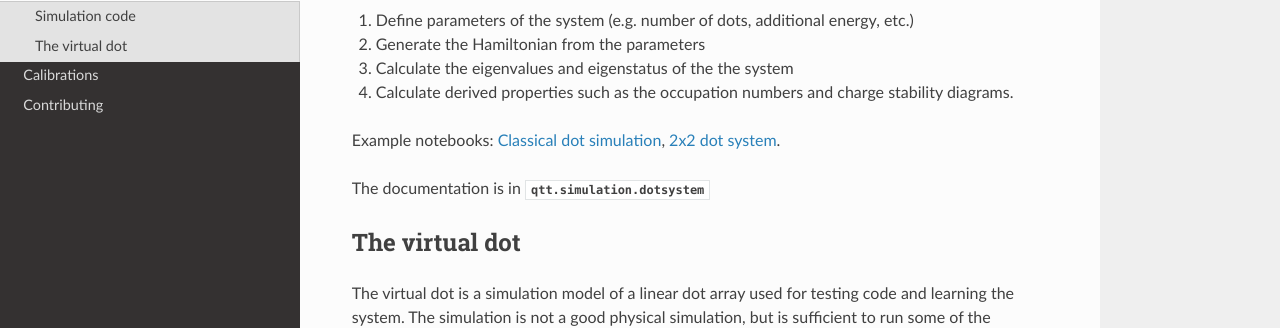
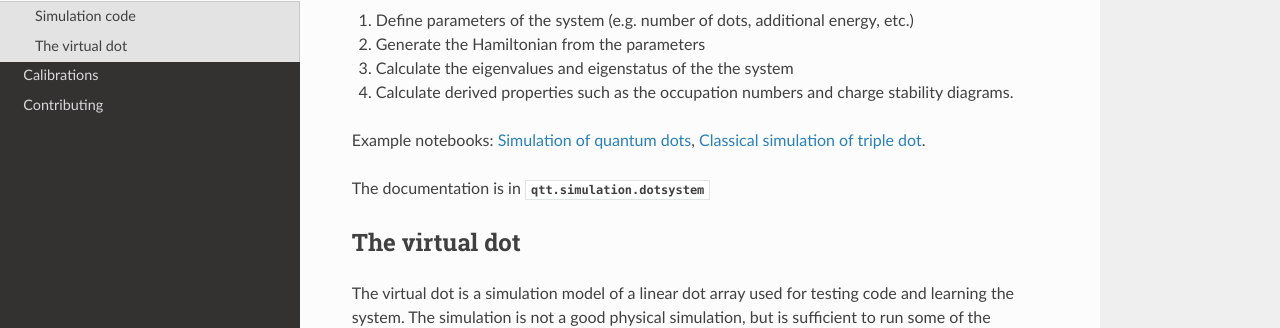
Before and after one commit to QuTech-Delft/qtt, a Sphinx documentation site: the page built from docs/simulation.rst, in a window 1280 px wide. Shown: the part 279-607 px from the top of the page. Built offline with Sphinx 7.4.7 and the Read the Docs theme 2.0.0, drawn with Linux system fonts in a browser that asks for light colours.

Commit message:
fix internal links

```diff
--- a/docs/conf.py
+++ b/docs/conf.py
@@ -39,6 +39,8 @@
     'sphinx.ext.mathjax',
     'sphinx.ext.autosummary',
     'nbsphinx']
+extensions += ['sphinx.ext.intersphinx']
+extensions += ['sphinx.ext.autosectionlabel']
 
 extensions += ['sphinx_automodapi.automodapi']
 
--- a/docs/simulation.rst
+++ b/docs/simulation.rst
@@ -11,13 +11,9 @@
 3. Calculate the eigenvalues and eigenstatus of the the system
 4. Calculate derived properties such as the occupation numbers and charge stability diagrams.
 
-Example notebooks: `Classical dot simulation <classicaldot_>`__, `2x2 dot system <twoxtwo>`_.
-
-.. _twoxtwo: notebooks/square_dot_tuning.html
-.. _classicaldot: notebooks/example_classical_dot_simulation.html
+Example notebooks: :ref:`Simulation of quantum dots`, :ref:`Classical simulation of triple dot`.
 
 The documentation is in :py:mod:`qtt.simulation.dotsystem`
-
 
 
 The virtual dot
@@ -27,6 +23,6 @@
 The simulation is not a good physical simulation, but is sufficient to run some of the measurement and analysis functions.
 
 
-For a complete example, see the notebook `Using the virtual dot array <notebooks/example_virtual_dot_array.html>`_.
+For a complete example, see the notebook :ref:`Using the virtual dot array`.
 
 The documentation is in :py:mod:`qtt.simulation.virtual_dot_array`
```
